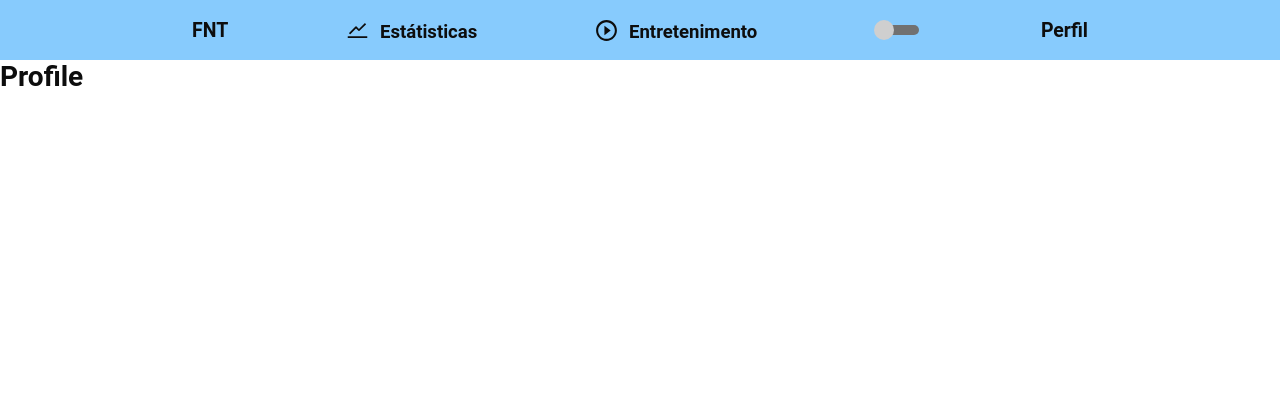
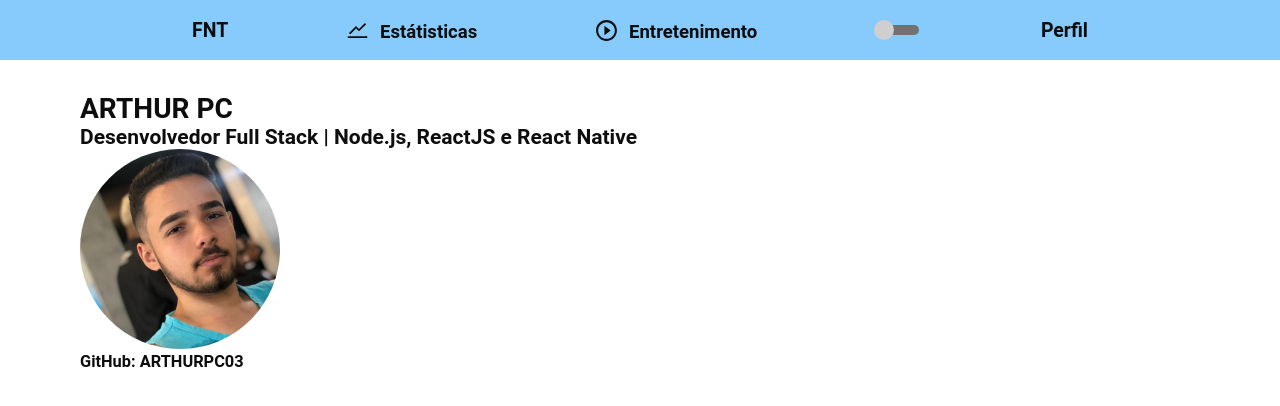
Before and after one commit to ARTHURPC03/FNT, a React (Create React App) app in the folder frontend/: page /profile in a window 1280 px wide. Shown: the top 406 px of the page. Built offline with nearby package versions, Linux system fonts and the light colour scheme.

Commit message:
Finalizado

```diff
--- a/frontend/src/pages/Entertainment/index.js
+++ b/frontend/src/pages/Entertainment/index.js
@@ -1,24 +1,17 @@
 import React from 'react'
 
 import { Container, Ul, Leatherboard, User } from './styles'
-import userPlaceholder from '../../assets/images/user-placeholder.png'
+import userPlaceholder from '../../assets/images/pp.jpeg'
+
 
 export default function Entertainment() {
   return (
     <Container>
       <Ul>
         <li>
-          <strong>Título</strong>
-          <span>por Franco, 1 hora atrás</span>
-          <iframe
-            title="devmedia"
-            width="476"
-            height="267.75"
-            src="https://www.youtube.com/embed/SbeMrbJ6R9E"
-            frameBorder="0"
-            allow="accelerometer; autoplay; encrypted-media; gyroscope; picture-in-picture"
-            allowFullScreen
-          />
+          <strong>Assista Netflix com os amigos na quarentena</strong>
+          <span>por ARTHUR PC, 1 hora atrás</span>
+          <iframe width="476" height="267.75" src="https://www.youtube.com/embed/J3H8wdx66o8" frameborder="0" allow="accelerometer; autoplay; encrypted-media; gyroscope; picture-in-picture" allowfullscreen></iframe>
           <br />
           <button type="button">Mais detalhes</button>
         </li>
@@ -26,15 +19,7 @@ export default function Entertainment() {
         <li>
           <strong>Título</strong>
           <span>por Franco, 15 horas atrás</span>
-          <iframe
-            title="ff"
-            width="476"
-            height="267.75"
-            src="https://www.youtube.com/embed/Lz1YQYU9OPA"
-            frameBorder="0"
-            allow="accelerometer; autoplay; encrypted-media; gyroscope; picture-in-picture"
-            allowFullScreen
-          />
+          <iframe width="560" height="315" src="https://www.youtube.com/embed/ngVU74daJ8Y" frameborder="0" allow="accelerometer; autoplay; encrypted-media; gyroscope; picture-in-picture" allowfullscreen></iframe>
           <br />
           <button type="button">Mais detalhes</button>
         </li>
@@ -70,41 +55,17 @@ export default function Entertainment() {
           <br />
           <button type="button">Mais detalhes</button>
         </li>
-
-        <li>
-          <strong>Título</strong>
-          <span>por Franco, 15 horas atrás</span>
-          <p>
-            Lorem ipsum dolor sit amet consectetur, adipisicing elit. Non
-            perferendis doloribus voluptas hic, ratione recusandae dicta cum
-            exercitationem aliquam molestias sequi mollitia dignissimos
-            voluptate, ex amet fugiat est voluptates quibusdam.
-          </p>
-          <button type="button">Mais detalhes</button>
-        </li>
-
-        <li>
-          <strong>Título</strong>
-          <span>por Franco, 15 horas atrás</span>
-          <p>
-            Lorem ipsum dolor sit amet consectetur, adipisicing elit. Non
-            perferendis doloribus voluptas hic, ratione recusandae dicta cum
-            exercitationem aliquam molestias sequi mollitia dignissimos
-            voluptate, ex amet fugiat est voluptates quibusdam.
-          </p>
-          <button type="button">Mais detalhes</button>
-        </li>
       </Ul>
       <Leatherboard>
         <h1>Placar</h1>
-        <small>Aqui aparecerá o pessoal que mais interage na plataforma! \õ/</small>
+        <small>Ranking da plataforma</small>
 
-        {[...Array(10)].map((x,i) => (
+        {[...Array(1)].map((x,i) => (
           <User key={i}>
             <img src={userPlaceholder} alt="User profile"/>
             <div className="details">
-              <h3>Fleflis</h3>
-              <span className="first">150</span>
+              <h3>ARTHUR PC</h3>
+              <span className="first">200</span>
             </div>
           </User>
         ))}
--- a/frontend/src/pages/Main/index.js
+++ b/frontend/src/pages/Main/index.js
@@ -7,7 +7,8 @@ import Example from '../../components/Menu/index'
 
 import { Container, Ul, Stars, Leatherboard, User } from './styles'
 
-import userPlaceholder from '../../assets/images/user-placeholder.png'
+import userPlaceholder from '../../assets/images/pp.jpeg'
+import shawee from '../../assets/images/shawee.jpg'
 
 export default function Main() {
   return (
@@ -18,7 +19,7 @@ export default function Main() {
           return (
             <li key={i}>
               <div className="top-line">
-                <strong>Título</strong>
+                <strong>FNT, a plataforma para conectar as pessoas</strong>
 
                 <Stars>
                   <IoIosStar />
@@ -29,13 +30,11 @@ export default function Main() {
                 </Stars>
               </div>
               <small>
-                por <Link to="/profile">Franco</Link>, 15 horas atrás
+                por <Link to="/profile">ARTHUR PC</Link>, 15 horas atrás
               </small>
+              <p><img src={shawee} alt="hack for good"/></p>
               <p className="description">
-                Lorem ipsum dolor sit amet consectetur, adipisicing elit. Non
-                perferendis doloribus voluptas hic, ratione recusandae dicta cum
-                exercitationem aliquam molestias sequi mollitia dignissimos
-                voluptate, ex amet fugiat est voluptates quibusdam.
+                Grupo de amigos criam uma plataforma incrível para o Hack for Good da Shawee, a plataforma tem uma página onde as pessoas podem avaliar se a notícia parece verdadeira ou falsa, conta com uma página de entretenimento onde as pessoas podem compartilhar algum contéudo interessante como: filmes, séries, vídeos, etc. Em breve teremos novidades!
               </p>
               <div className="more-info">
                 <button type="button">Mais informações</button>
@@ -51,15 +50,15 @@ export default function Main() {
       <Leatherboard>
         <h1>Placar</h1>
         <small>
-          Aqui aparecerá o pessoal que mais interage na plataforma! \õ/
+          Ranking da plataforma
         </small>
 
-        {[...Array(10)].map((x, i) => (
+        {[...Array(1)].map((x, i) => (
           <User key={i}>
             <img src={userPlaceholder} alt="User profile" />
             <div className="details">
-              <h3>Fleflis</h3>
-              <span className="first">150</span>
+              <h3>ARTHUR PC</h3>
+              <span className="first">200</span>
             </div>
           </User>
         ))}
--- a/frontend/src/pages/Main/styles.js
+++ b/frontend/src/pages/Main/styles.js
@@ -94,6 +94,11 @@ export const Ul = styled.ul`
     flex-direction: column;
     cursor: pointer;
 
+    img{
+      width: 640px;
+      height: 360px;
+    }
+
     .top-line {
       display: flex;
       flex-direction: row;
--- a/frontend/src/pages/Profile/index.js
+++ b/frontend/src/pages/Profile/index.js
@@ -1,7 +1,16 @@
 import React from 'react'
+import { Link } from 'react-router-dom'
+import { Container } from './styles';
 
-// import { Container } from './styles';
+import arthurpc from '../../assets/images/pp.jpeg'
 
 export default function Profile() {
-  return <h1>Profile</h1>
+  return (
+    <Container>
+      <h1>ARTHUR PC</h1>
+      <h2>Desenvolvedor Full Stack | Node.js, ReactJS e React Native</h2>
+      <img src={arthurpc} alt="ARTHUR PC" />
+      <h3>GitHub: ARTHURPC03</h3>
+    </Container>
+  )
 }
--- /dev/null
+++ b/frontend/src/pages/Profile/styles.js
@@ -0,0 +1,24 @@
+import styled from 'styled-components';
+
+export const Container = styled.div`
+  width: 100%;
+  max-width: 1180px;
+  padding: 0 30px;
+  margin: 32px auto;
+  display: flex;
+  flex-direction: row;
+  transition: color 1s ease 0s, transform 1s ease 0s;
+  display: block;
+  h1 {
+    margin-top: 10px;
+    margin-bottom: 24;
+    transition: color 1s ease 0s, transform 1s ease 0s;
+    color: ${(props) => props.theme.colors.text};
+  }
+
+  img{
+    width: 200px;
+    height: 200px;
+    border-radius: 50%;
+  }
+`
--- a/frontend/src/pages/Statistics/index.js
+++ b/frontend/src/pages/Statistics/index.js
@@ -3,5 +3,5 @@ import React from 'react'
 // import { Container } from './styles';
 
 export default function Statistics() {
-  return <h1>Estatísticas</h1>
+  return <h1>Em Breve...</h1>
 }
```
Also changed, not shown: frontend/.eslintrc.js, frontend/src/assets/images/pp.jpeg (added), frontend/src/assets/images/shawee.jpg (added).
